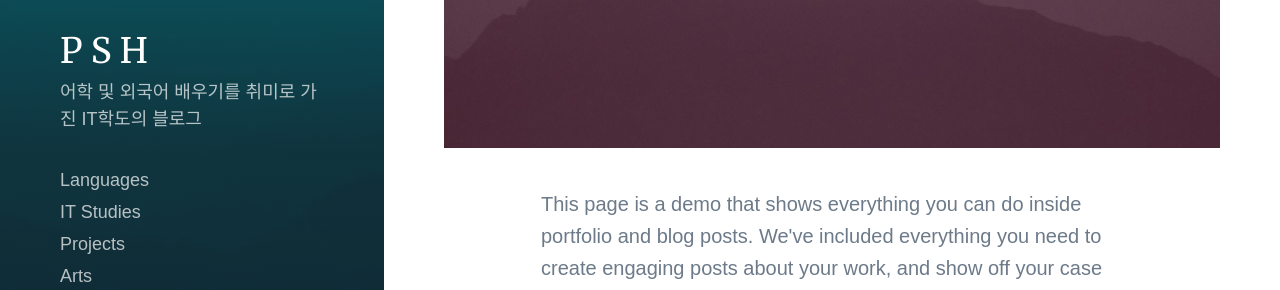
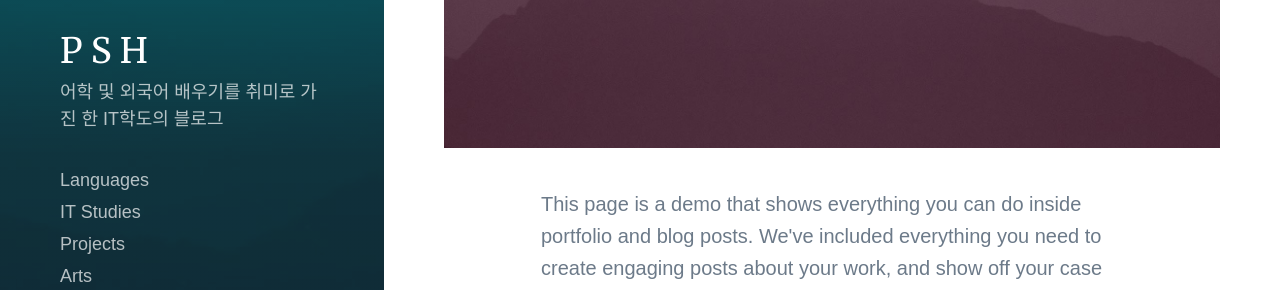
Before and after one commit to vendergood/vendergood.github.io, a Jekyll site: the page built from index.html, in a window 1280 px wide. Shown: the part 473-763 px from the top of the page. Built offline with Jekyll 4.4.1, drawn with Linux system fonts in a browser that asks for light colours; nearby versions of some CDN libraries; some web fonts are replaced; the list of posts is cut into pages by our own code.

Commit message:
Update settings.yml

```diff
--- a/_data/settings.yml
+++ b/_data/settings.yml
@@ -1,6 +1,6 @@
 basic_settings:
   site_title: P S H
-  site_tagline: 어학 및 외국어 배우기를 취미로 가진 IT학도의 블로그
+  site_tagline: 어학 및 외국어 배우기를 취미로 가진 한 IT학도의 블로그
   favicon_image: /images/favicon.png
 
 header_settings:
```
